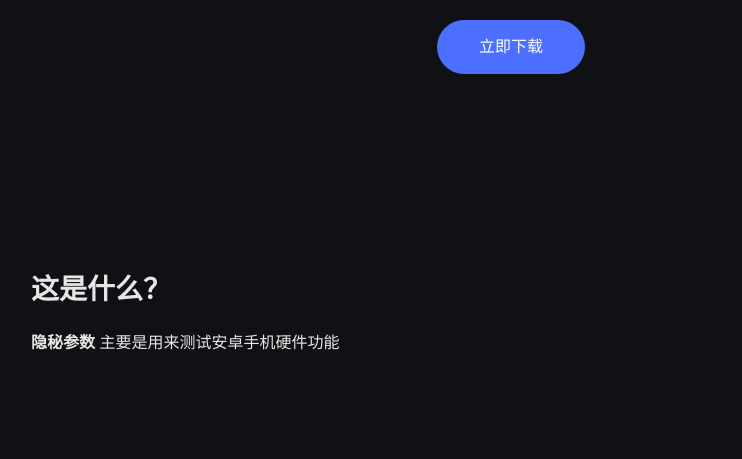
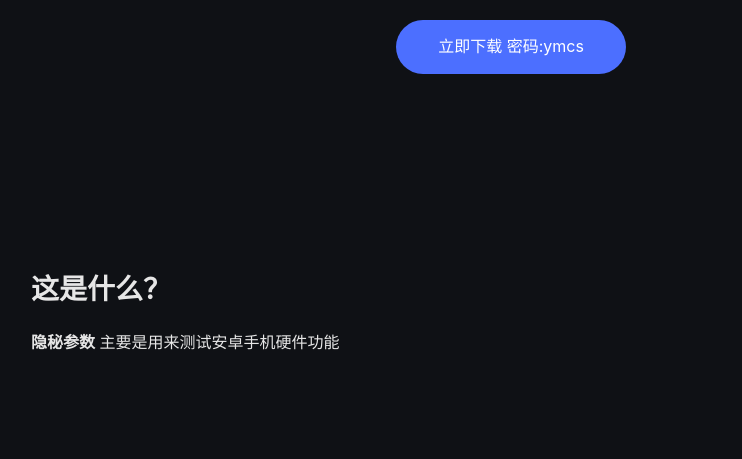
Before and after one commit to Adm303/ymcs, a plain HTML site: page index.html in a window 1280 px wide. Shown: the part 341-800 px from the top of the page, without its empty margins (129-871 px from the left). Drawn offline with Linux system fonts and the light colour scheme.

Commit message:
Update index.html

```diff
--- a/index.html
+++ b/index.html
@@ -91,7 +91,7 @@
 </div>
   <h1>隐秘参数</h1>
   <p>看不见的参数，决定看得见的体验</p>
-  <a class="download-btn" href="https://example.com/">立即下载</a>
+  <a class="download-btn" href="https://wwaxo.lanzouu.com/i6H0I3hjdclg">立即下载 密码:ymcs</a>
 </header><section>
   <h2>这是什么？</h2>
   <p>
```
